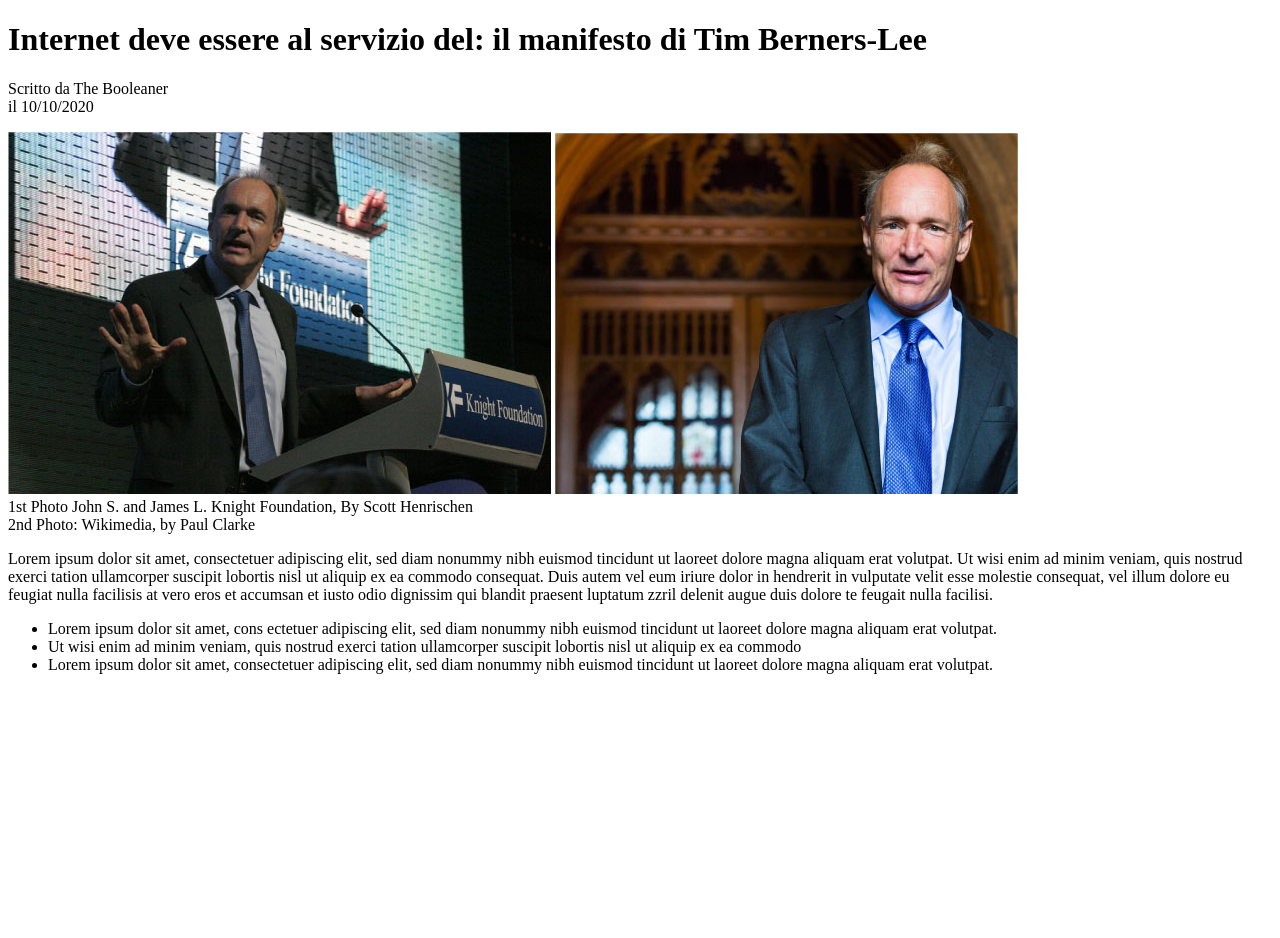
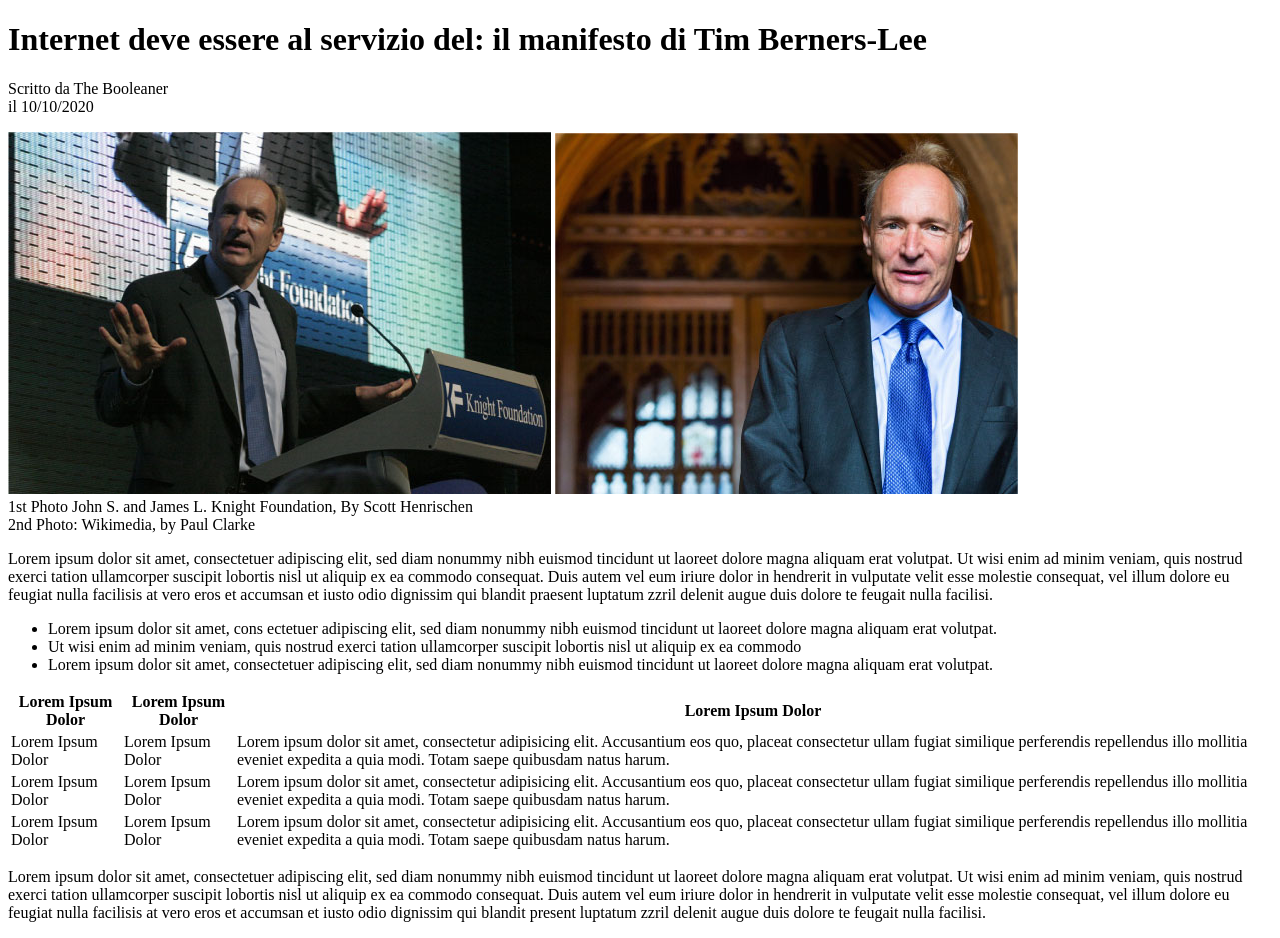
Before and after one commit to EduardCancel/html-css-booleaner, a plain HTML site: page index.html in a window 1280 px wide. Before the commit the page ends 800 px from the top, so only its background shows below. Drawn offline with Linux system fonts and the light colour scheme.

Commit message:
Resolve problem

```diff
--- a/index.html
+++ b/index.html
@@ -11,35 +11,111 @@
             <h1>
                 <strong> Internet deve essere al servizio del: il manifesto di Tim Berners-Lee </strong>
             </h1>
+        </header>
 
         <section>
             <div>
-                    <p id="Booleaner">Scritto da The Booleaner <br> il 10/10/2020</p>
+                <p id="Booleaner">Scritto da The Booleaner <br> il
+                    10/10/2020</p>
             </div>
         </section>
 
         <section>
-                <img src="./Repo/img/tim-1.jpg" alt="">
-                <img src="./Repo/img/tim-2.jpg" alt="">
-                <br>1st Photo John S. and James L. Knight Foundation, By Scott Henrischen
+            <img src="./Repo/img/tim-1.jpg" alt>
+            <img src="./Repo/img/tim-2.jpg" alt>
+            <br>1st Photo John S. and James L. Knight Foundation, By Scott
+            Henrischen
             <br>2nd Photo: Wikimedia, by Paul Clarke
         </section>
 
         <!--Text Lorem-->
-            <section>
+        <div>
             <p>
-                    Lorem ipsum dolor sit amet, consectetuer adipiscing elit, sed diam nonummy nibh euismod tincidunt ut laoreet dolore magna aliquam erat volutpat. Ut wisi enim ad minim veniam, quis nostrud exerci tation ullamcorper suscipit lobortis nisl ut aliquip ex ea commodo consequat. Duis autem vel eum iriure dolor in hendrerit in vulputate velit esse molestie consequat, vel illum dolore eu feugiat nulla facilisis at vero eros et accumsan et iusto odio dignissim qui blandit praesent luptatum zzril delenit augue duis dolore te feugait nulla facilisi.
+                Lorem ipsum dolor sit amet, consectetuer adipiscing elit, sed
+                diam nonummy nibh euismod tincidunt ut laoreet dolore magna
+                aliquam erat volutpat. Ut wisi enim ad minim veniam, quis
+                nostrud exerci tation ullamcorper suscipit lobortis nisl ut
+                aliquip ex ea commodo consequat. Duis autem vel eum iriure dolor
+                in hendrerit in vulputate velit esse molestie consequat, vel
+                illum dolore eu feugiat nulla facilisis at vero eros et accumsan
+                et iusto odio dignissim qui blandit praesent luptatum zzril
+                delenit augue duis dolore te feugait nulla facilisi.
             </p>
-            </section>
+        </div>
 
-            <section>
+        <div>
             <ul>
-                    <li>Lorem ipsum dolor sit amet, cons ectetuer adipiscing elit, sed diam nonummy nibh euismod tincidunt ut laoreet dolore magna aliquam erat volutpat.</li>
-                    <li>Ut wisi enim ad minim veniam, quis nostrud exerci tation ullamcorper suscipit lobortis nisl ut aliquip ex ea commodo</li>
-                    <li>Lorem ipsum dolor sit amet, consectetuer adipiscing elit, sed diam nonummy nibh euismod tincidunt ut laoreet dolore magna aliquam erat volutpat.</li>
+                <li>Lorem ipsum dolor sit amet, cons ectetuer adipiscing elit,
+                    sed diam nonummy nibh euismod tincidunt ut laoreet dolore
+                    magna aliquam erat volutpat.</li>
+                <li>Ut wisi enim ad minim veniam, quis nostrud exerci tation
+                    ullamcorper suscipit lobortis nisl ut aliquip ex ea
+                    commodo</li>
+                <li>Lorem ipsum dolor sit amet, consectetuer adipiscing elit,
+                    sed diam nonummy nibh euismod tincidunt ut laoreet dolore
+                    magna aliquam erat volutpat.</li>
             </ul>
-            </section>
+        </div>
 
-        </header>
+        <div>
+            <table>
+                <thead class>
+                    <tr class>
+                        <th>Lorem Ipsum Dolor</th>
+                        <th>Lorem Ipsum Dolor</th>
+                        <th>Lorem Ipsum Dolor</th>
+                    </tr>
+                </thead>
+                <!-- Riga 1-->
+                <tbody>
+                    <tr>
+                        <td>Lorem Ipsum Dolor</td>
+                        <td>Lorem Ipsum Dolor</td>
+                        <td>Lorem ipsum dolor sit amet, consectetur adipisicing
+                            elit.
+                            Accusantium eos quo, placeat consectetur ullam
+                            fugiat similique perferendis repellendus illo
+                            mollitia eveniet expedita
+                            a quia modi. Totam saepe quibusdam natus harum.
+                        </td>
+                    </tr>
+                </tbody>
+                <!-- Riga ""-->
+                <tbody>
+                    <tr>
+                        <td>Lorem Ipsum Dolor</td>
+                        <td>Lorem Ipsum Dolor</td>
+                        <td>Lorem ipsum dolor sit amet, consectetur adipisicing
+                            elit.
+                            Accusantium eos quo, placeat consectetur ullam
+                            fugiat similique perferendis repellendus illo
+                            mollitia eveniet expedita
+                            a quia modi. Totam saepe quibusdam natus harum.
+                        </td>
+                    </tr>
+                </tbody>
+                <!-- Riga 3-->
+                <tbody>
+                    <tr>
+                        <td>Lorem Ipsum Dolor</td>
+                        <td>Lorem Ipsum Dolor</td>
+                        <td>Lorem ipsum dolor sit amet, consectetur adipisicing
+                            elit.
+                            Accusantium eos quo, placeat consectetur ullam
+                            fugiat similique perferendis repellendus illo
+                            mollitia eveniet expedita
+                            a quia modi. Totam saepe quibusdam natus harum.
+                        </td>
+                    </tr>
+                </tbody>
+            </table>
+        </div>
+
+        <!--U-->
+        <div>
+            <p>Lorem ipsum dolor sit amet, consectetuer adipiscing elit, sed diam nonummy nibh euismod tincidunt ut laoreet dolore magna aliquam erat volutpat. Ut wisi enim ad minim veniam, quis nostrud exerci tation ullamcorper suscipit lobortis nisl ut aliquip ex ea commodo consequat. Duis autem vel eum iriure dolor in hendrerit in vulputate velit esse molestie consequat, vel illum dolore eu feugiat nulla facilisis at vero eros et accumsan et iusto odio dignissim qui blandit present luptatum zzril delenit
+                augue duis dolore te feugait nulla facilisi.
+            </p>
+        </div>
     </body>
 </html>
```
Lines whose indentation alone changed are shown as unchanged.
